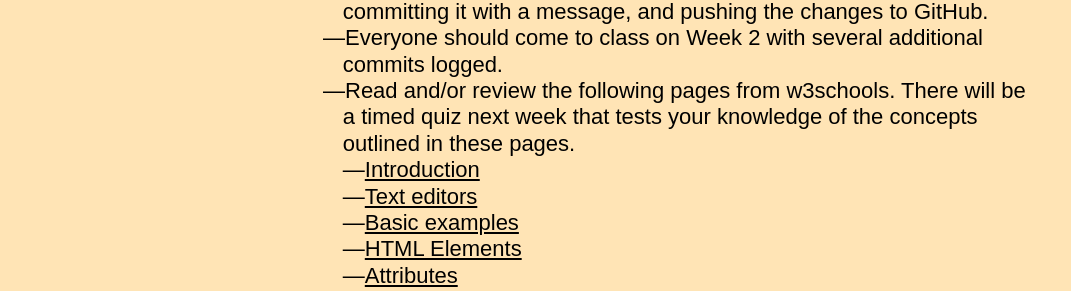
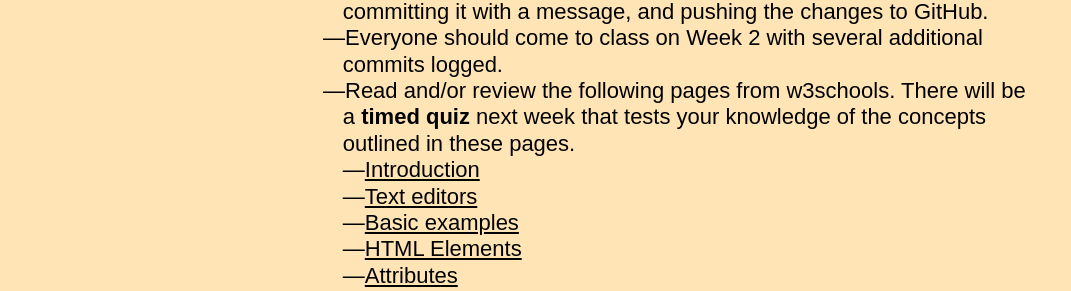
Before and after one commit to dylanfisher/ci18, a Jekyll site: the page built from _agendas/week-1.md, in a window 1280 px wide and 1400 px high, scrolled down 13 px. Shown: the part 658-949 px from the top of the window, without its empty margins (12-1083 px from the left). Built offline with Jekyll 4.4.1, drawn with Linux system fonts in a browser that asks for light colours; some web fonts are replaced.

Commit message:
A few more adjustments

```diff
--- a/_agendas/week-1.md
+++ b/_agendas/week-1.md
@@ -22,7 +22,7 @@ date_range:       1/23 – 1/26
   experimenting with basic HTML tags. Practice changing the file, committing it
   with a message, and pushing the changes to GitHub.
 - Everyone should come to class on Week 2 with several additional commits logged.
-- Read and/or review the following pages from w3schools. There will be a timed quiz next week that tests your knowledge of the concepts outlined in these pages.
+- Read and/or review the following pages from w3schools. There will be a <strong>timed quiz</strong> next week that tests your knowledge of the concepts outlined in these pages.
   - [Introduction](https://www.w3schools.com/html/html_intro.asp)
   - [Text editors](https://www.w3schools.com/html/html_editors.asp)
   - [Basic examples](https://www.w3schools.com/html/html_basic.asp)
--- a/_layouts/agenda.html
+++ b/_layouts/agenda.html
@@ -7,10 +7,10 @@ layout: default
     <div class="col-sm-7 col-sm-offset-3">
       <div class="agenda__row agenda-page-row">
         <div class="row">
-          <div class="col-sm-8">
+          <div class="col-xs-8">
             <h2 class="agenda__title">{{ page.title }}</h2>
           </div>
-          <div class="col-sm-4 text-right va-bottom">
+          <div class="col-xs-4 text-right va-bottom">
             <div class="agenda__date-range">{{ page.date_range }}</div>
           </div>
         </div>
--- a/_sass/core/_variables.scss
+++ b/_sass/core/_variables.scss
@@ -25,6 +25,7 @@ $tt: 0.4s;
 
 // Sizes
 $gutter: 15px;
+$sidebar-width: 160px;
 
 // Spacing
 $line-height: 1em;
--- a/_sass/partials/_layout.scss
+++ b/_sass/partials/_layout.scss
@@ -122,7 +122,7 @@
   left: 0;
   width: 100%;
   height: 100%;
-  background: $pink;
+  background: $site-background-color;
   text-align: center;
 
   .mobile-nav-active & {
@@ -150,7 +150,7 @@
   left: 60px;
   height: 100vh;
   min-height: 550px;
-  width: 160px;
+  width: $sidebar-width;
   z-index: 2;
 
   @include breakpoint(sm) {
--- a/agenda.html
+++ b/agenda.html
@@ -11,10 +11,10 @@ permalink: /agenda/index.html
         <div class="col-sm-12">
           <a class="agenda__row" href="{{ agenda.url | prepend: site.baseurl }}">
             <div class="row">
-              <div class="col-sm-8">
+              <div class="col-xs-8">
                 <h2 class="agenda__title">{{ agenda.title }}</h2>
               </div>
-              <div class="col-sm-4 text-right va-bottom">
+              <div class="col-xs-4 text-right va-bottom">
                 <div class="agenda__date-range">{{ agenda.date_range }}</div>
               </div>
             </div>
```
